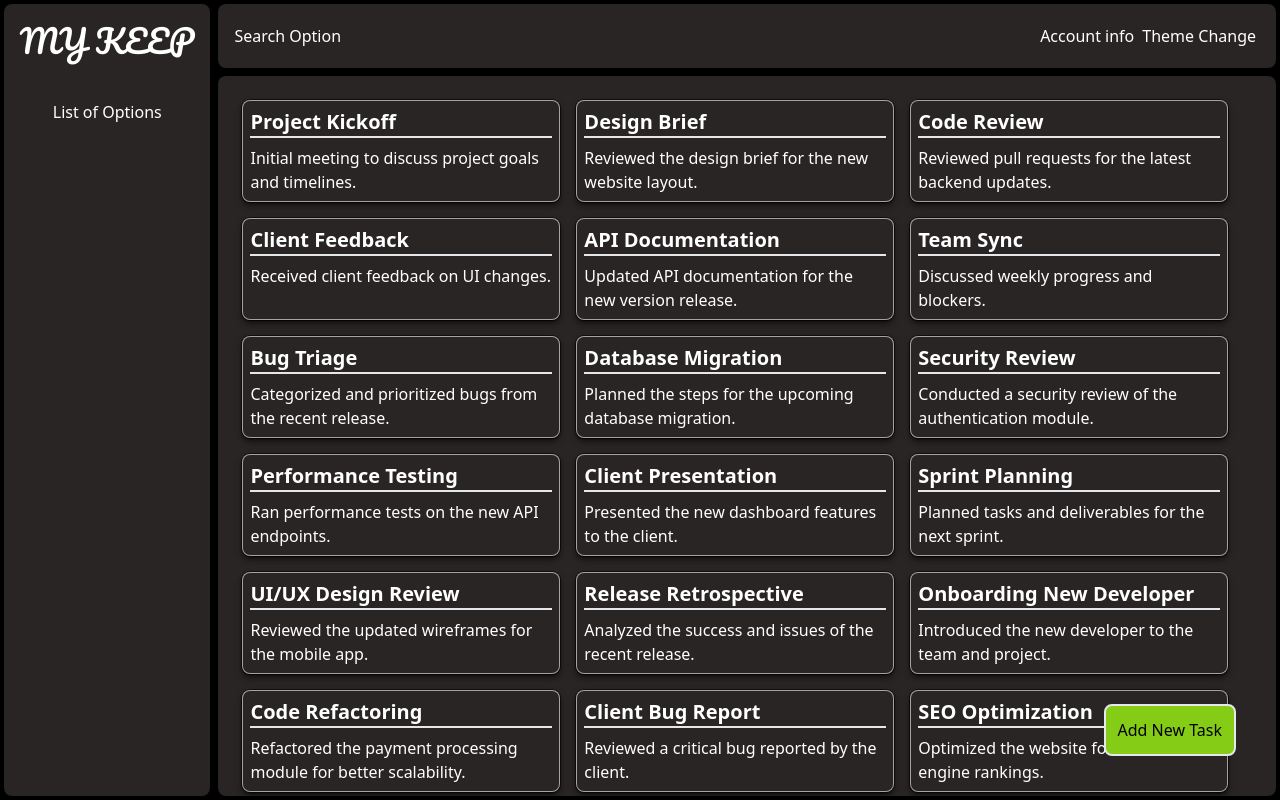
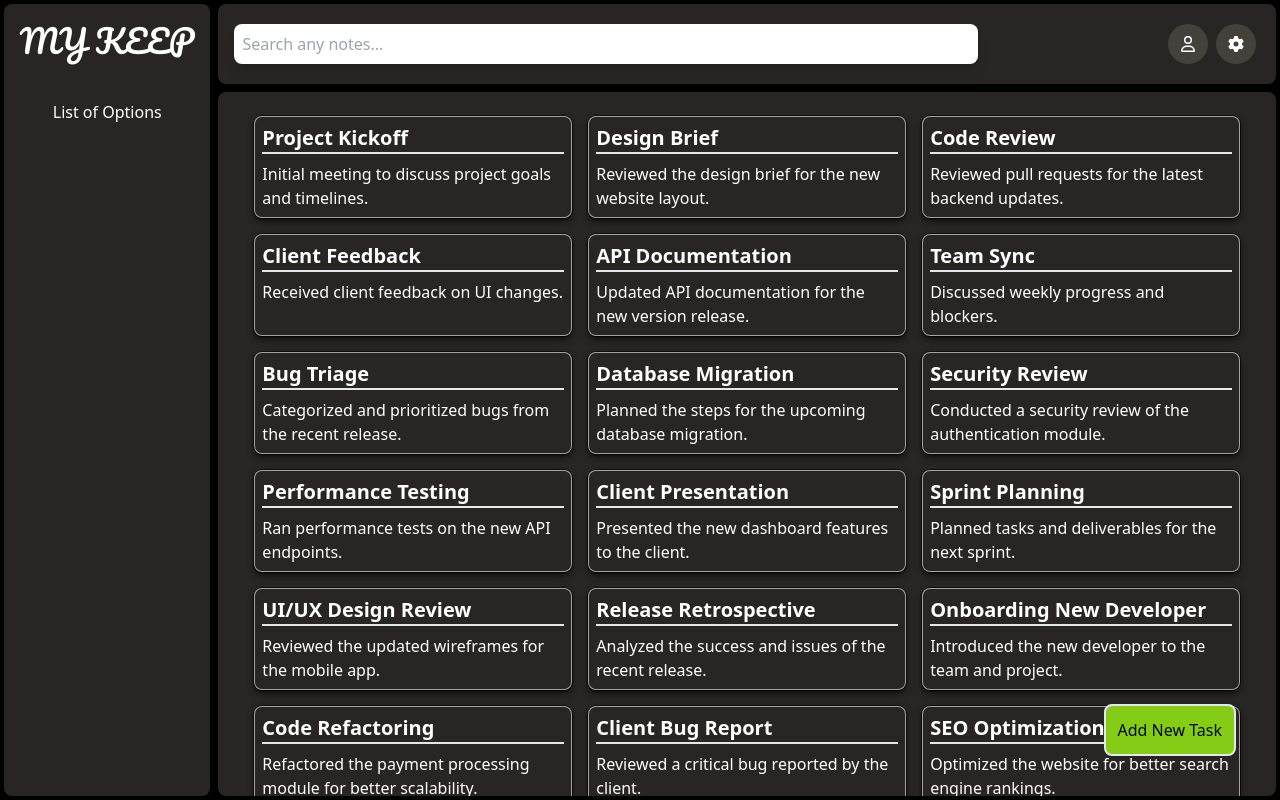
Before and after one commit to Atish-DEV/Todo-App, a React (Vite) app: page / in a window 1280 px wide. Built offline with nearby package versions, Linux system fonts and the light colour scheme.

Commit message:
checkpoint view task

```diff
--- a/package.json
+++ b/package.json
@@ -11,6 +11,11 @@
   },
   "dependencies": {
     "@formkit/auto-animate": "^0.8.2",
+    "@fortawesome/fontawesome-svg-core": "^6.6.0",
+    "@fortawesome/free-brands-svg-icons": "^6.6.0",
+    "@fortawesome/free-regular-svg-icons": "^6.6.0",
+    "@fortawesome/free-solid-svg-icons": "^6.6.0",
+    "@fortawesome/react-fontawesome": "^0.2.2",
     "autoprefixer": "^10.4.20",
     "postcss-cli": "^11.0.0",
     "react": "^18.3.1",
--- a/src/modules/components/layout/header/index.jsx
+++ b/src/modules/components/layout/header/index.jsx
@@ -1,17 +1,36 @@
+import { faUser } from "@fortawesome/free-regular-svg-icons";
+import { faGear } from "@fortawesome/free-solid-svg-icons";
+import { FontAwesomeIcon } from "@fortawesome/react-fontawesome";
+import { useState } from "react";
 function AppHeader() {
+    const [showDropDownForSetting,setShowDropDownForSetting]=useState(false);
     return (
     <div className="p-1">
         <div className="bg-secondary rounded-lg p-4">
             <div className="flex justify-between items-center">
-                <div>
-                    Search Option
+                <div className="flex-[0.8]">
+                    <input type="text" className="w-full shadow-lg p-2 rounded-lg text-black outline-none" placeholder="Search any notes..."/>
                 </div>
                 <div className="flex">
                     <div className="m-1">
-                        Account info
+                        <div
+                            className="w-10 h-10 bg-stone-700 flex justify-center items-center rounded-full cursor-pointer">
+                            <FontAwesomeIcon icon={faUser} />
+                        </div>
                     </div>
-                    <div className="m-1">
-                        Theme Change
+                    <div className="m-1 relative">
+                        <div className="w-10 h-10 bg-stone-700 hover:bg-slate-600 flex justify-center items-center rounded-full cursor-pointer"
+                        onClick={()=>{
+                            setShowDropDownForSetting(!showDropDownForSetting)
+                        }}>
+                            <FontAwesomeIcon icon={faGear}/>
+
+                            {showDropDownForSetting && (
+                                <div className="w-28 bg-white text-black absolute top-12 right-1 p-1 z-20 rounded-lg flex flex-col">
+                                    <div className="hover:bg-slate-500 p-1 hover:text-white">List View</div>
+                                    <div className="hover:bg-slate-500 p-1 hover:text-white">Light Mode</div>
+                                </div>)}
+                        </div>
                     </div>
                 </div>
             </div>
--- a/src/modules/home-page/all-task-view.jsx
+++ b/src/modules/home-page/all-task-view.jsx
@@ -22,7 +22,7 @@ function AllTaskView() {
         })()
     },[])
     return (
-    <div className="flex flex-wrap m-auto" ref={animationParent}>
+    <div className="flex flex-wrap m-auto justify-center" ref={animationParent}>
         {loading ?
             Array(12)?.
             fill(0)?.
```
Also changed, not shown: 1 other file (tests, documents, lock files or other folders).
